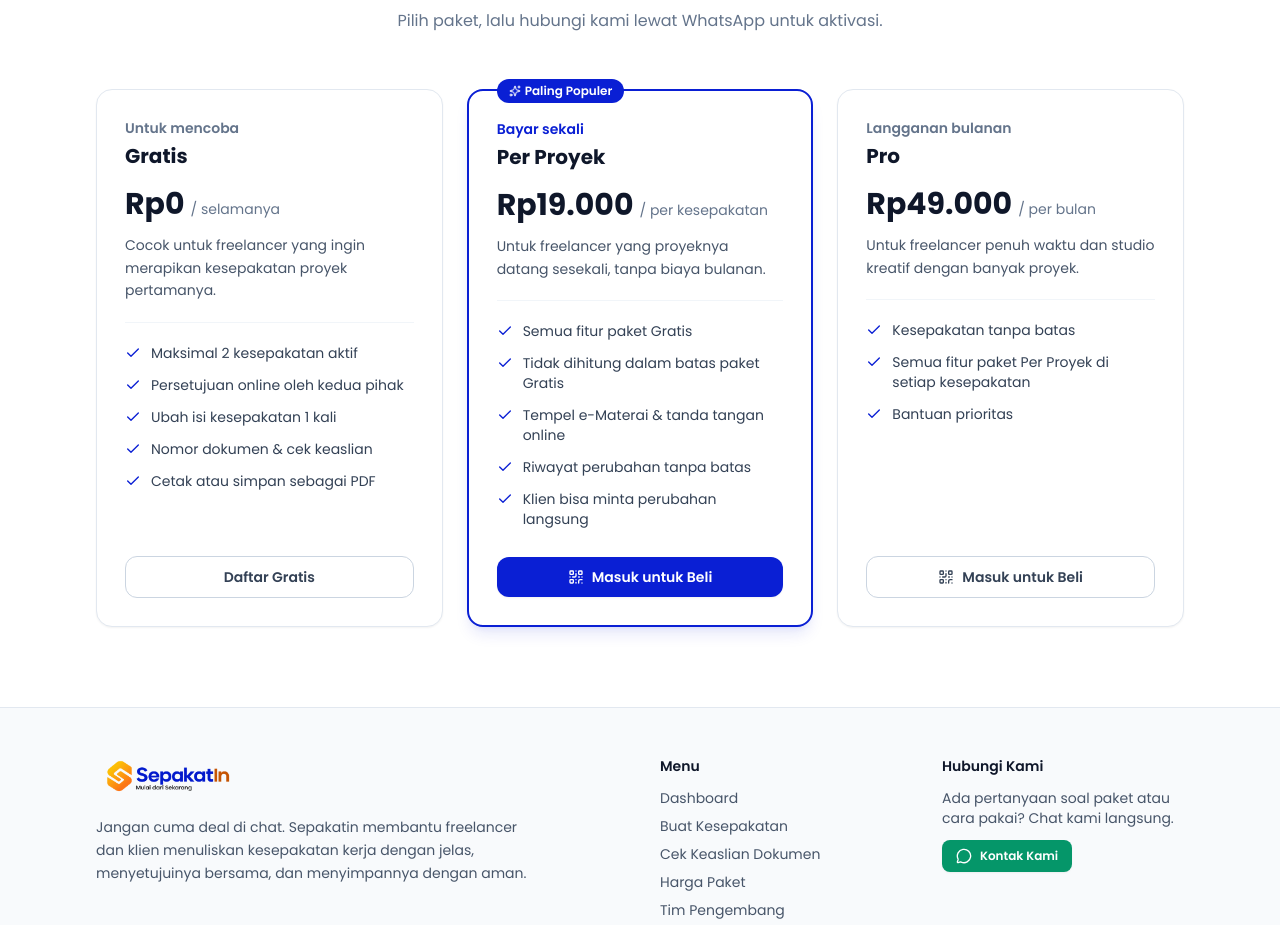
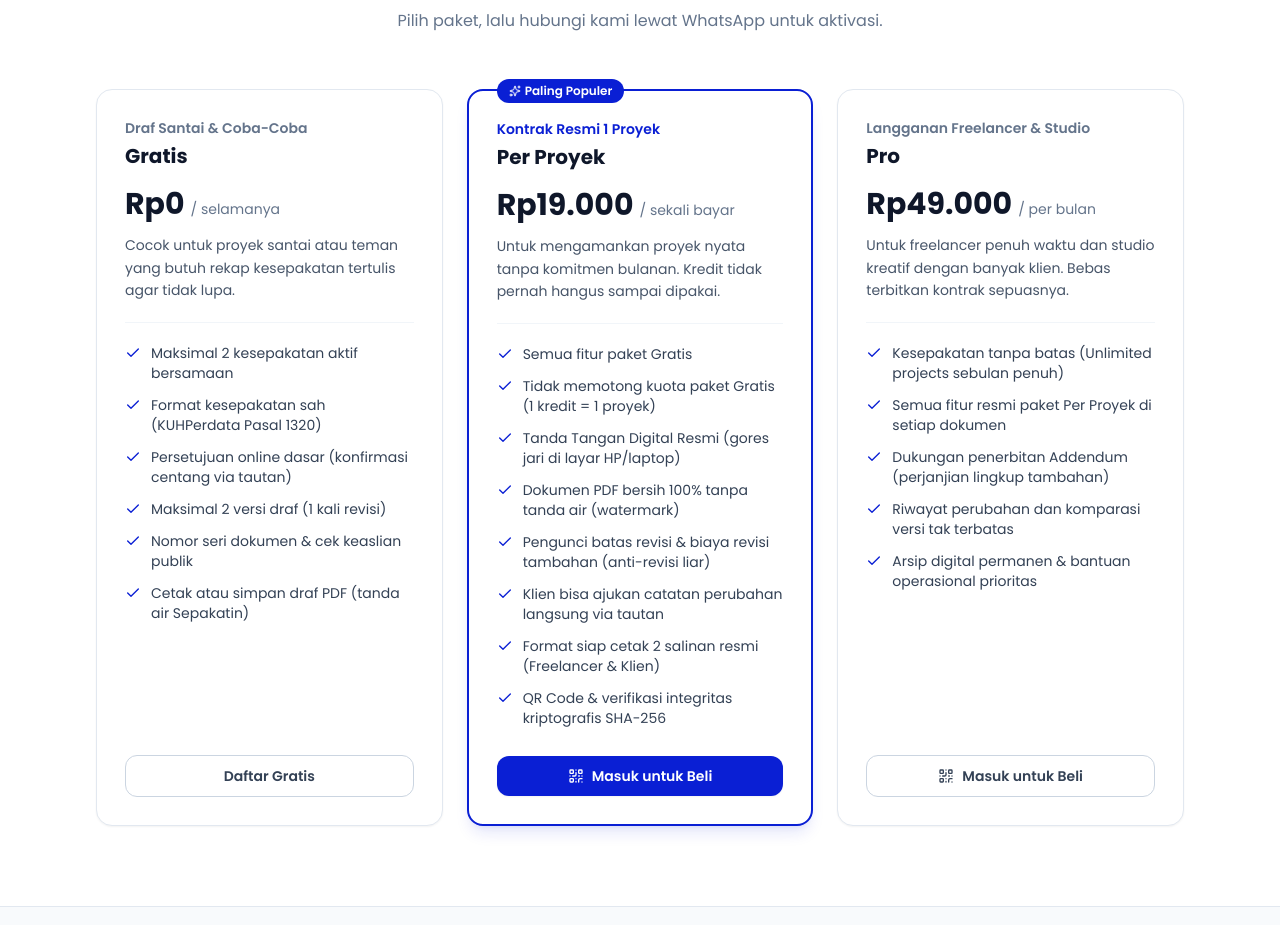
Before and after one commit to FadliBilal/sepakatin, a Next.js app: page / in a window 1280 px wide. Shown: the part 3228-4153 px from the top of the page. Built offline with nearby package versions, Linux system fonts and the light colour scheme; no server answers.

Commit message:
feat: align realistic plan benefits and replace package selector with active pro status badge

```diff
--- a/app/agreements/new/page.tsx
+++ b/app/agreements/new/page.tsx
@@ -956,40 +956,63 @@ function NewAgreementForm({ user }: { user: SessionUser }) {
           </div>
         </FormSection>
 
+        {isPro ? (
+          <div className="card p-5 bg-gradient-to-r from-emerald-50/80 to-teal-50/80 border border-emerald-200 flex items-center gap-3.5">
+            <span className="w-9 h-9 rounded-xl bg-emerald-600 text-white flex items-center justify-center flex-shrink-0 shadow-xs">
+              <Sparkles className="w-4 h-4" />
+            </span>
+            <div>
+              <div className="flex items-center gap-2">
+                <h3 className="text-sm font-bold text-emerald-950">Status: Langganan Pro Aktif</h3>
+                <span className="text-[10px] font-semibold text-emerald-700 bg-emerald-100 border border-emerald-200 px-2 py-0.5 rounded-full">
+                  Fitur Resmi Penuh
+                </span>
+              </div>
+              <p className="text-xs text-emerald-800 mt-0.5 leading-relaxed">
+                Dokumen ini otomatis berfitur resmi lengkap: Tanda Tangan Digital Resmi, bersih tanpa watermark, pengunci batas revisi, dan riwayat addendum tanpa batas.
+              </p>
+            </div>
+          </div>
+        ) : (
           <section className="card p-6 sm:p-7 space-y-4">
             <div className="flex items-start gap-3">
               <span className="w-8 h-8 rounded-lg bg-brand-50 text-brand-600 flex items-center justify-center flex-shrink-0">
                 <Sparkles className="w-4 h-4" />
               </span>
               <div>
-              <h2 className="card-title">Pilihan Paket Kesepakatan</h2>
+                <h2 className="card-title">Tipe Penerbitan Kesepakatan</h2>
                 <p className="text-sm text-slate-500 mt-0.5">
-                {!usage
-                  ? "Memeriksa kuota akun Anda..."
-                  : isPro
-                  ? "Akun Anda Pro: semua kesepakatan otomatis berfitur lengkap (2 e-Materai, tanda tangan digital, addendum revisi tanpa batas)."
-                  : "Akun Anda berstatus Gratis dengan saldo kredit. Pilih jenis kesepakatan yang ingin Anda terbitkan:"}
+                  Pilih apakah kesepakatan ini diterbitkan dengan kuota Gratis atau menggunakan saldo kredit Per Proyek berfitur resmi:
                 </p>
               </div>
             </div>
 
-          {usage && !isPro && (
-            <div className="grid grid-cols-1 sm:grid-cols-2 gap-3">
+            {usage && (
+              <div className="grid grid-cols-1 sm:grid-cols-2 gap-3.5">
                 {[
                   {
                     credit: false,
-                  title: "Gratis (Rp0)",
+                    title: "Paket Gratis (Rp0)",
                     badge: null,
-                  note: `${usage.activeFreeAgreements}/${usage.maxActiveFreeAgreements} kesepakatan Gratis aktif`,
-                  features: "Draf teks standar, persetujuan online dasar, tanpa e-Materai resmi.",
+                    note: `${usage.activeFreeAgreements}/${usage.maxActiveFreeAgreements} kesepakatan aktif`,
+                    features: [
+                      "Draf standar & konfirmasi centang online",
+                      "Maksimal 1 kali revisi draf",
+                      "PDF memuat watermark Sepakatin",
+                    ],
                     disabled: freeFull,
                   },
                   {
                     credit: true,
                     title: "Per Proyek (Pakai 1 Kredit)",
-                  badge: "Kekuatan Hukum Penuh",
-                  note: `Sisa saldo ${usage.credits} kredit proyek`,
-                  features: "2 e-Materai resmi (Freelancer & Klien), tanda tangan online, & tiket addendum revisi berbayar.",
+                    badge: "Fitur Resmi Penuh",
+                    note: `Sisa saldo: ${usage.credits} kredit proyek`,
+                    features: [
+                      "Tanda Tangan Digital Resmi (gores layar)",
+                      "Dokumen bersih 100% tanpa watermark",
+                      "Pengunci batas revisi & anti-revisi liar",
+                      "Format 2 salinan resmi & verifikasi SHA-256",
+                    ],
                     disabled: usage.credits < 1,
                   },
                 ].map((opt) => (
@@ -999,7 +1022,9 @@ function NewAgreementForm({ user }: { user: SessionUser }) {
                     disabled={opt.disabled}
                     onClick={() => setUseCredit(opt.credit)}
                     className={`text-left p-4 rounded-xl border transition-colors disabled:opacity-50 disabled:cursor-not-allowed ${
-                    useCredit === opt.credit ? "border-brand-600 bg-brand-50/60 ring-4 ring-brand-600/10" : "border-slate-200 hover:border-slate-300"
+                      useCredit === opt.credit
+                        ? "border-brand-600 bg-brand-50/60 ring-4 ring-brand-600/10 shadow-xs"
+                        : "border-slate-200 hover:border-slate-300 bg-white"
                     }`}
                   >
                     <div className="flex items-center justify-between gap-2">
@@ -1010,8 +1035,15 @@ function NewAgreementForm({ user }: { user: SessionUser }) {
                         </span>
                       )}
                     </div>
-                  <p className="text-xs font-medium text-brand-700 mt-1">{opt.note}</p>
-                  <p className="text-xs text-slate-500 mt-1 leading-relaxed">{opt.features}</p>
+                    <p className="text-xs font-semibold text-brand-700 mt-1">{opt.note}</p>
+                    <ul className="mt-2.5 space-y-1 text-xs text-slate-600">
+                      {opt.features.map((f, i) => (
+                        <li key={i} className="flex items-center gap-1.5">
+                          <span className="text-brand-600 font-bold">•</span>
+                          <span>{f}</span>
+                        </li>
+                      ))}
+                    </ul>
                   </button>
                 ))}
               </div>
@@ -1024,6 +1056,7 @@ function NewAgreementForm({ user }: { user: SessionUser }) {
               </p>
             )}
           </section>
+        )}
 
         {submitError && (
           <p className="text-sm text-rose-700 bg-rose-50 border border-rose-200 rounded-xl px-4 py-3">{submitError}</p>
--- a/lib/plans.ts
+++ b/lib/plans.ts
@@ -27,7 +27,7 @@ export function isActiveStatus(status: AgreementStatus): boolean {
   return !CLOSED_STATUSES.includes(status);
 }
 
-/** Kesepakatan berbayar (Per Proyek / Pro) membuka e-Materai, tanda tangan, dan permintaan perubahan klien. */
+/** Kesepakatan berbayar (Per Proyek / Pro) membuka tanda tangan digital, revisi tanpa batas, dan verifikasi resmi. */
 export function isPremiumPlan(plan: PlanId | undefined): boolean {
   return plan === "per-proyek" || plan === "pro";
 }
@@ -54,32 +54,36 @@ export const PRICING_PLANS: PricingPlan[] = [
   {
     id: "gratis",
     name: "Gratis",
-    tagline: "Untuk mencoba",
+    tagline: "Draf Santai & Coba-Coba",
     price: "Rp0",
     period: "selamanya",
-    description: "Cocok untuk freelancer yang ingin merapikan kesepakatan proyek pertamanya.",
+    description: "Cocok untuk proyek santai atau teman yang butuh rekap kesepakatan tertulis agar tidak lupa.",
     features: [
-      `Maksimal ${FREE_RULES.maxActiveAgreements} kesepakatan aktif`,
-      "Persetujuan online oleh kedua pihak",
-      `Ubah isi kesepakatan ${FREE_RULES.maxVersions - 1} kali`,
-      "Nomor dokumen & cek keaslian",
-      "Cetak atau simpan sebagai PDF",
+      `Maksimal ${FREE_RULES.maxActiveAgreements} kesepakatan aktif bersamaan`,
+      "Format kesepakatan sah (KUHPerdata Pasal 1320)",
+      "Persetujuan online dasar (konfirmasi centang via tautan)",
+      `Maksimal ${FREE_RULES.maxVersions} versi draf (1 kali revisi)`,
+      "Nomor seri dokumen & cek keaslian publik",
+      "Cetak atau simpan draf PDF (tanda air Sepakatin)",
     ],
     cta: "Daftar Gratis",
   },
   {
     id: "per-proyek",
     name: "Per Proyek",
-    tagline: "Bayar sekali",
+    tagline: "Kontrak Resmi 1 Proyek",
     price: "Rp19.000",
-    period: "per kesepakatan",
-    description: "Untuk freelancer yang proyeknya datang sesekali, tanpa biaya bulanan.",
+    period: "sekali bayar",
+    description: "Untuk mengamankan proyek nyata tanpa komitmen bulanan. Kredit tidak pernah hangus sampai dipakai.",
     features: [
       "Semua fitur paket Gratis",
-      "Tidak dihitung dalam batas paket Gratis",
-      "Tempel e-Materai & tanda tangan online",
-      "Riwayat perubahan tanpa batas",
-      "Klien bisa minta perubahan langsung",
+      "Tidak memotong kuota paket Gratis (1 kredit = 1 proyek)",
+      "Tanda Tangan Digital Resmi (gores jari di layar HP/laptop)",
+      "Dokumen PDF bersih 100% tanpa tanda air (watermark)",
+      "Pengunci batas revisi & biaya revisi tambahan (anti-revisi liar)",
+      "Klien bisa ajukan catatan perubahan langsung via tautan",
+      "Format siap cetak 2 salinan resmi (Freelancer & Klien)",
+      "QR Code & verifikasi integritas kriptografis SHA-256",
     ],
     cta: "Pesan Kredit",
     highlighted: true,
@@ -87,14 +91,16 @@ export const PRICING_PLANS: PricingPlan[] = [
   {
     id: "pro",
     name: "Pro",
-    tagline: "Langganan bulanan",
+    tagline: "Langganan Freelancer & Studio",
     price: "Rp49.000",
     period: "per bulan",
-    description: "Untuk freelancer penuh waktu dan studio kreatif dengan banyak proyek.",
+    description: "Untuk freelancer penuh waktu dan studio kreatif dengan banyak klien. Bebas terbitkan kontrak sepuasnya.",
     features: [
-      "Kesepakatan tanpa batas",
-      "Semua fitur paket Per Proyek di setiap kesepakatan",
-      "Bantuan prioritas",
+      "Kesepakatan tanpa batas (Unlimited projects sebulan penuh)",
+      "Semua fitur resmi paket Per Proyek di setiap dokumen",
+      "Dukungan penerbitan Addendum (perjanjian lingkup tambahan)",
+      "Riwayat perubahan dan komparasi versi tak terbatas",
+      "Arsip digital permanen & bantuan operasional prioritas",
     ],
     cta: "Langganan Pro",
   },
```
Lines whose indentation alone changed are shown as unchanged.
